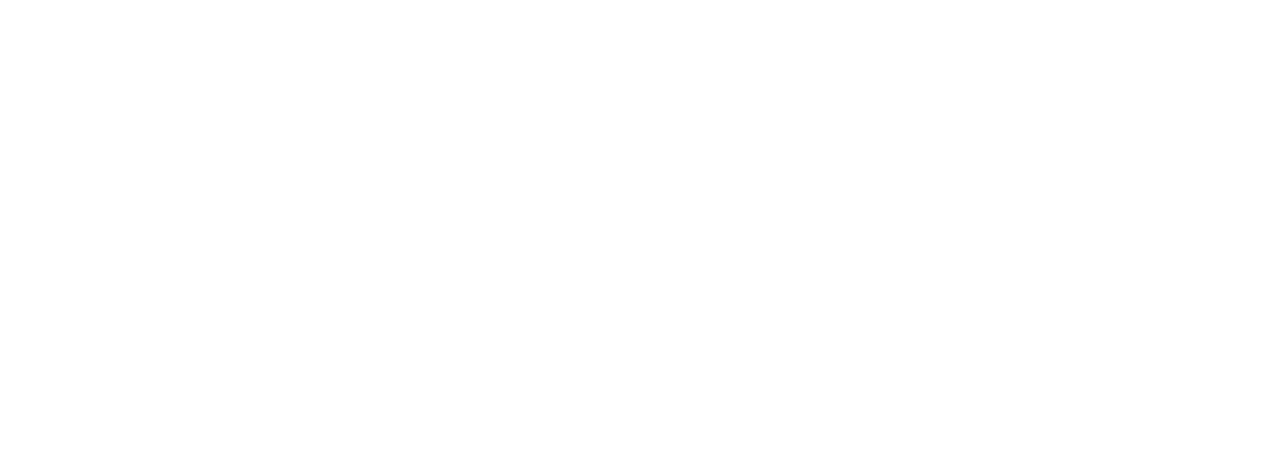
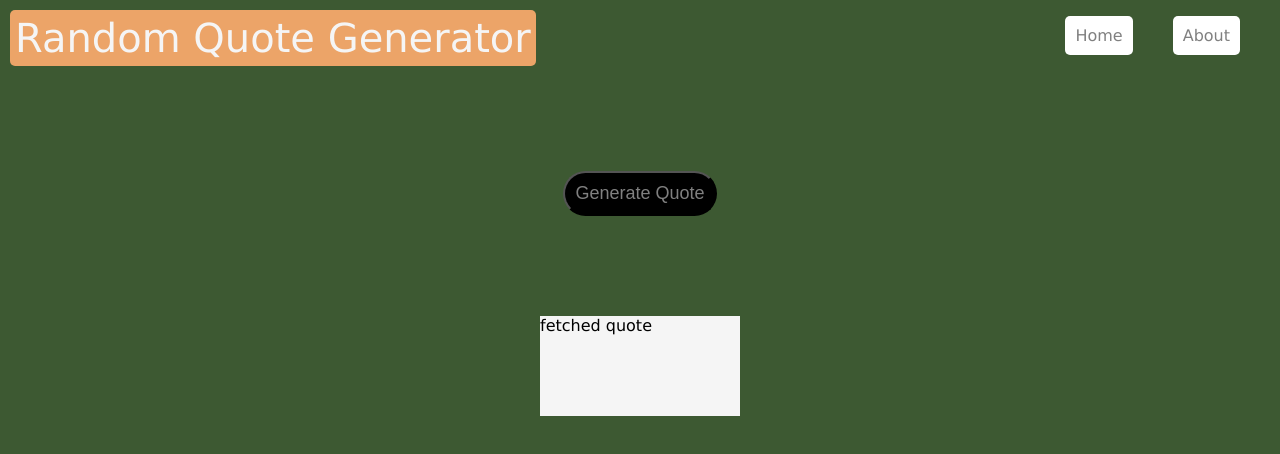
Before and after one commit to Checkmate30/RandomQuoteGenerator, a plain HTML site: page index.html in a window 1280 px wide. Drawn offline with Linux system fonts and the light colour scheme.

Commit message:
Second Commit

```diff
--- a/index.html
+++ b/index.html
@@ -1,11 +1,31 @@
 <!DOCTYPE html>
 <html lang="en">
-<head>
-    <meta charset="UTF-8">
-    <meta name="viewport" content="width=device-width, initial-scale=1.0">
-    <title>Document</title>
-</head>
-<body>
+  <head>
+    <meta charset="UTF-8" />
+    <meta name="viewport" content="width=device-width, initial-scale=1.0" />
+    <title>Random Quote Generator</title>
+    <link rel="stylesheet" href="styles.css" />
+  </head>
+  <body>
+    <nav id="navbar">
+      <div id="logo">Random Quote Generator</div>
+      <div id="nav-items">
+        <ul id="nav-links">
+          <li><a href="#">Home</a></li>
+          <li><a href="#about-section">About</a></li>
+        </ul>
+      </div>
+    </nav>
 
-</body>
+    <section id="main-section">
+      <button id="generate-button" onclick="fetchQuote()">Generate Quote</button>
+      <div id="quote-div">fetched quote</div>
+    </section>
+
+    <!-- <section id="about-section">
+        <h3>About</h3>
+        <p>The sole purpose of this project is to generate random quotes.</p>
+    </section> -->
+
+  </body>
 </html>
--- /dev/null
+++ b/styles.css
@@ -0,0 +1,78 @@
+body {
+  margin: 0;
+  background-color: rgb(61, 89, 50);
+  font-family: 'Lucida Sans', 'Lucida Sans Regular', 'Lucida Grande',
+    'Lucida Sans Unicode', Geneva, Verdana, sans-serif;
+}
+
+#logo {
+  height: fit-content;
+  width: fit-content;
+  color: whitesmoke;
+  margin-top: 10px;
+  margin-left: 10px;
+  font-size: 40px;
+  background-color: rgb(236, 164, 104);
+  border-radius: 5px;
+  padding: 5px;
+}
+
+#navbar {
+  display: flex;
+  flex-direction: row;
+  justify-content: space-between;
+}
+
+#nav-links {
+  display: flex;
+  flex-direction: row;
+}
+
+a {
+  text-decoration: none;
+  color: gray;
+}
+
+li {
+  background-color: white;
+  height: fit-content;
+  width: fit-content;
+  margin-right: 40px;
+  padding: 10px;
+  border-radius: 5px;
+  list-style-type: none;
+}
+
+li:hover {
+  background-color: rgb(27, 24, 24);
+  box-shadow: 0px 0px 5px 1px white;
+}
+
+#main-section {
+  display: flex;
+  flex-direction: column;
+  align-items: center;
+}
+
+#generate-button {
+  background-color: black;
+  color: grey;
+  height: fit-content;
+  width: fit-content;
+  border-radius: 60px;
+  padding: 10px;
+  font-size: large;
+  margin-top: 100px;
+  margin-bottom: 100px;
+}
+
+#generate-button:hover {
+    background-color: gray;
+    color: white;
+}
+
+#quote-div {
+    background-color: whitesmoke;
+    height: 100px;
+    width: 200px;
+}
```
Also changed, not shown: script.js (added, +14 -0 lines).
